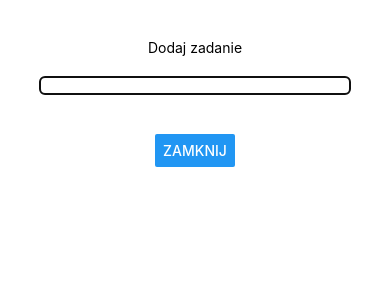
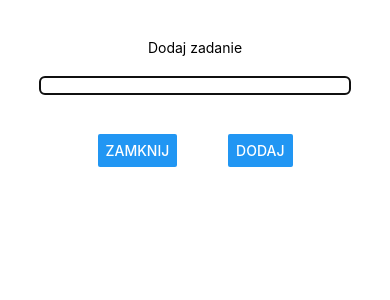
Before and after one commit to kraleppa/todo-app, a React Native app: screen / in a window 390 px wide. Both pictures are taken after a click on the button "DODAJ". Shown: the top 300 px of the page. Built offline with nearby package versions, Linux system fonts and the light colour scheme.

Commit message:
add button

```diff
--- a/components/TaskModal.js
+++ b/components/TaskModal.js
@@ -1,5 +1,5 @@
 import React, {useState} from "react";
-import {Button, Modal, Text, TextInput, View, StyleSheet} from "react-native";
+import {Button, Modal, Text, TextInput, View, StyleSheet, AsyncStorage} from "react-native";
 
 const styles = StyleSheet.create({
     modal: {
@@ -15,11 +15,21 @@ const styles = StyleSheet.create({
         borderRadius: 5,
         marginTop: "5%",
         marginBottom: "10%"
-    }
+    },
+    lowerView: {
+        width: "50%",
+        flexDirection: "row",
+        justifyContent: "space-between",
+        alignItems: "center"
+    },
 })
 
 const TaskModal = ({modalVisible, closeModal}) => {
     const [name, setName] = useState("");
+
+    const saveTask = () => {
+        console.log(name);
+    }
 
     return (
         <Modal
@@ -29,7 +39,10 @@ const TaskModal = ({modalVisible, closeModal}) => {
             <View style={styles.modal}>
                 <Text>Dodaj zadanie</Text>
                 <TextInput style={styles.input} onChangeText={text => setName(text)} value={name}/>
-                <Button title="Zamknij" onPress={() => {setName(""); closeModal();}} />
+                <View style={styles.lowerView}>
+                    <Button title="Zamknij" onPress={() => {setName(""); closeModal();}}/>
+                    <Button title="Dodaj" onPress={saveTask}/>
+                </View>
             </View>
         </Modal>
     );
```
